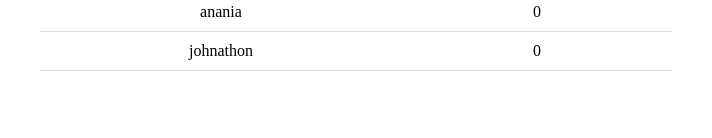
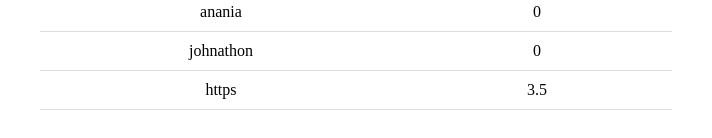
Before and after one commit to CatsAreJumpers/leaderthingyturny, a plain HTML site: page index.html in a window 1280 px wide. Shown: the part 360-498 px from the top of the page, 284-996 px from the left. Drawn offline with Linux system fonts and the light colour scheme.

Commit message:
Update index.html

```diff
--- a/index.html
+++ b/index.html
@@ -61,6 +61,10 @@
 			<td>johnathon</td>
 			<td>0</td>
 		</tr>
+		    <tr>
+			<td>https</td>
+			<td>3.5</td>
+		</tr>
 	</table>
 </body>
 </html>
```
